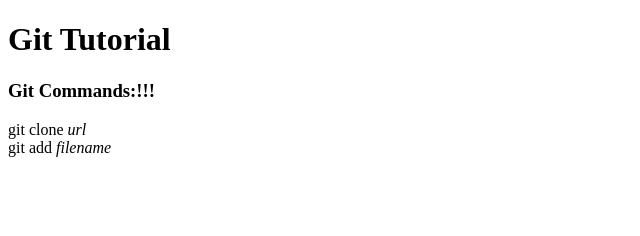
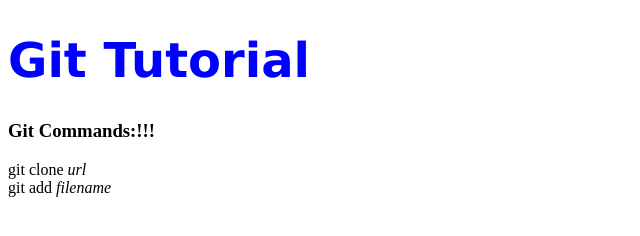
Before and after one commit to weiplanet/gitin5, a plain HTML site: page index.html in a window 1280 px wide. Shown: the whole page, without its empty margins (0-640 px from the left). Drawn offline with Linux system fonts and the light colour scheme.

Commit message:
in Branch test add styling

```diff
--- a/index.html
+++ b/index.html
@@ -3,6 +3,12 @@
 <head>
 <meta name="viewport" content="width=device-width, initial-scale=1.0">
 <title>Git Tutorial</title>
+<style>
+h1 {
+  color: blue;
+  font-family: verdana;
+  font-size: 300%;
+ </style>
 </head>
 <body>
 <h1>Git Tutorial</h1>
```
